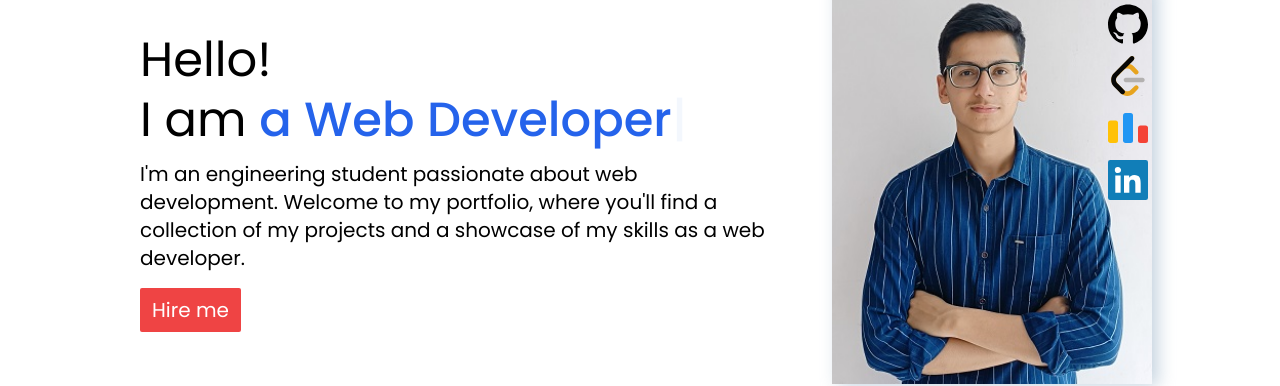
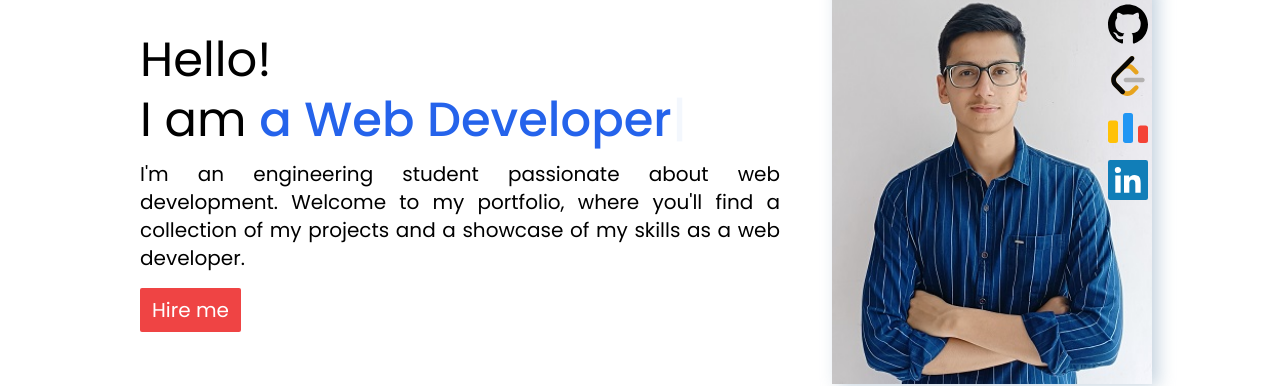
Before and after one commit to aditya-r02/Personal-Portfolio, a React (Create React App) app: page / in a window 1280 px wide. Shown: the part 100-486 px from the top of the page. Built offline with nearby package versions, Linux system fonts and the light colour scheme.

Commit message:
text justify and project card

```diff
--- a/src/Homepage/Home.js
+++ b/src/Homepage/Home.js
@@ -34,7 +34,7 @@ export default function Home({contactRef}){
 
                     </span>
                 </p>
-                <p className="text-center text-lg my-1 laptop:text-left laptop:text-xl">
+                <p className="text-center text-lg my-1 laptop:text-justify laptop:text-xl">
                     I'm an engineering student passionate about web development.
                     Welcome to my portfolio,
                     where you'll find a collection of my projects and a showcase of my skills as a web developer.
--- a/src/Projects/Project.jsx
+++ b/src/Projects/Project.jsx
@@ -12,8 +12,8 @@ export default function Project() {
                 Projects
             </h6>
 
-            <div className="flex flex-col gap-4 px-5 pb-3 laptop:flex-row w-full
-             laptop:flex-wrap">
+            <div className="flex flex-col gap-4 px-5 pb-3 laptop:grid w-full laptop:grid-cols-3
+             ">
 
                 {
                     data.map((project, index) => {
@@ -23,7 +23,7 @@ export default function Project() {
                                     <div className={`relative  ${inView ? 'card' : ''}`} ref={ref}>
                                         <a href={project.link} target="_blank" rel="noopener noreferrer"
                                             className="flex flex-col shadow-card rounded-lg cursor-pointer
-                                laptop:w-72 w-full p-2 dark:bg-[#393E46] bg-white"
+                                laptop:w-full w-full p-2 dark:bg-[#393E46] bg-white"
                                         >
                                             <img src={project.url} alt="project_photo" loading="lazy"
                                                 className="w-full h-52 object-cover rounded-t-lg"
```
